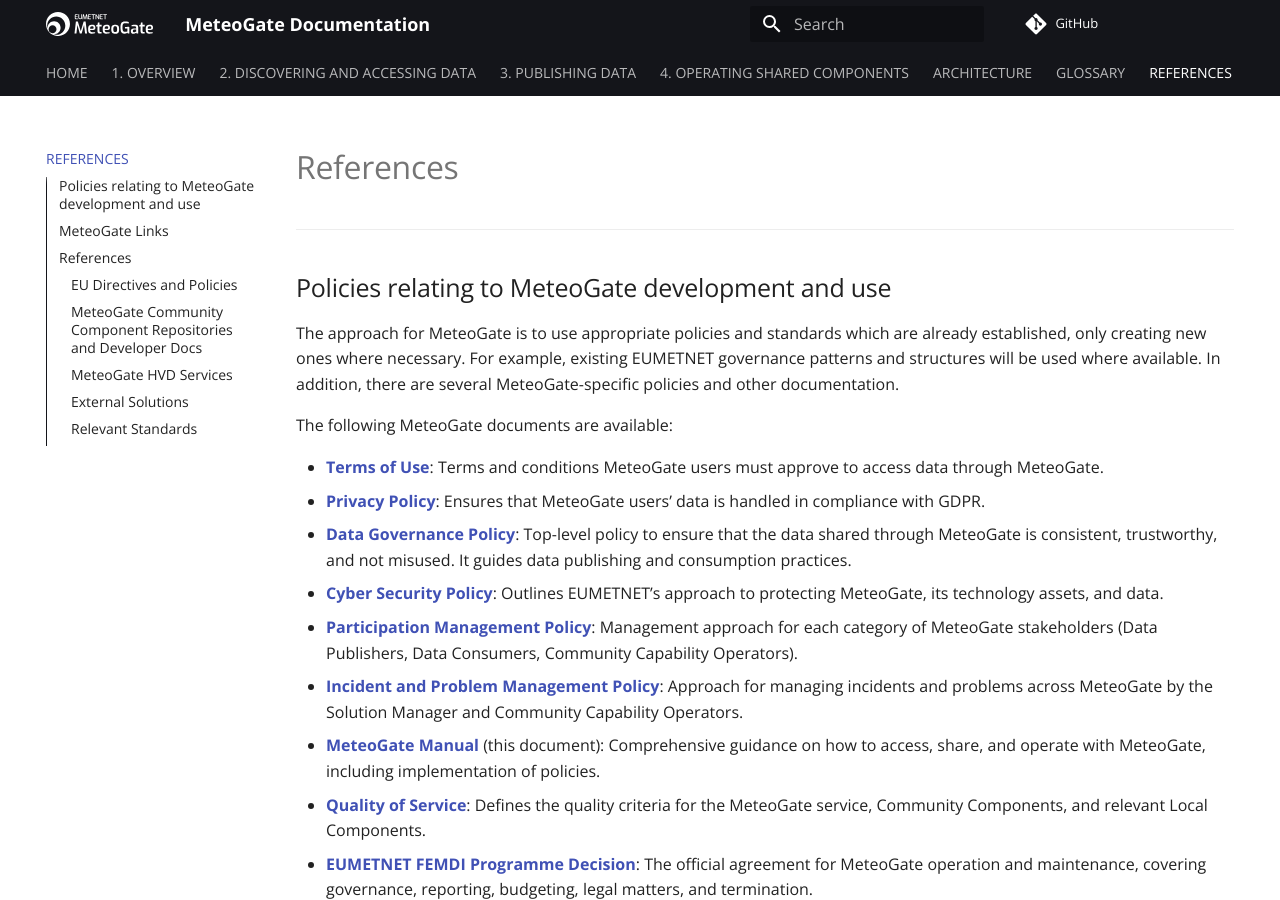
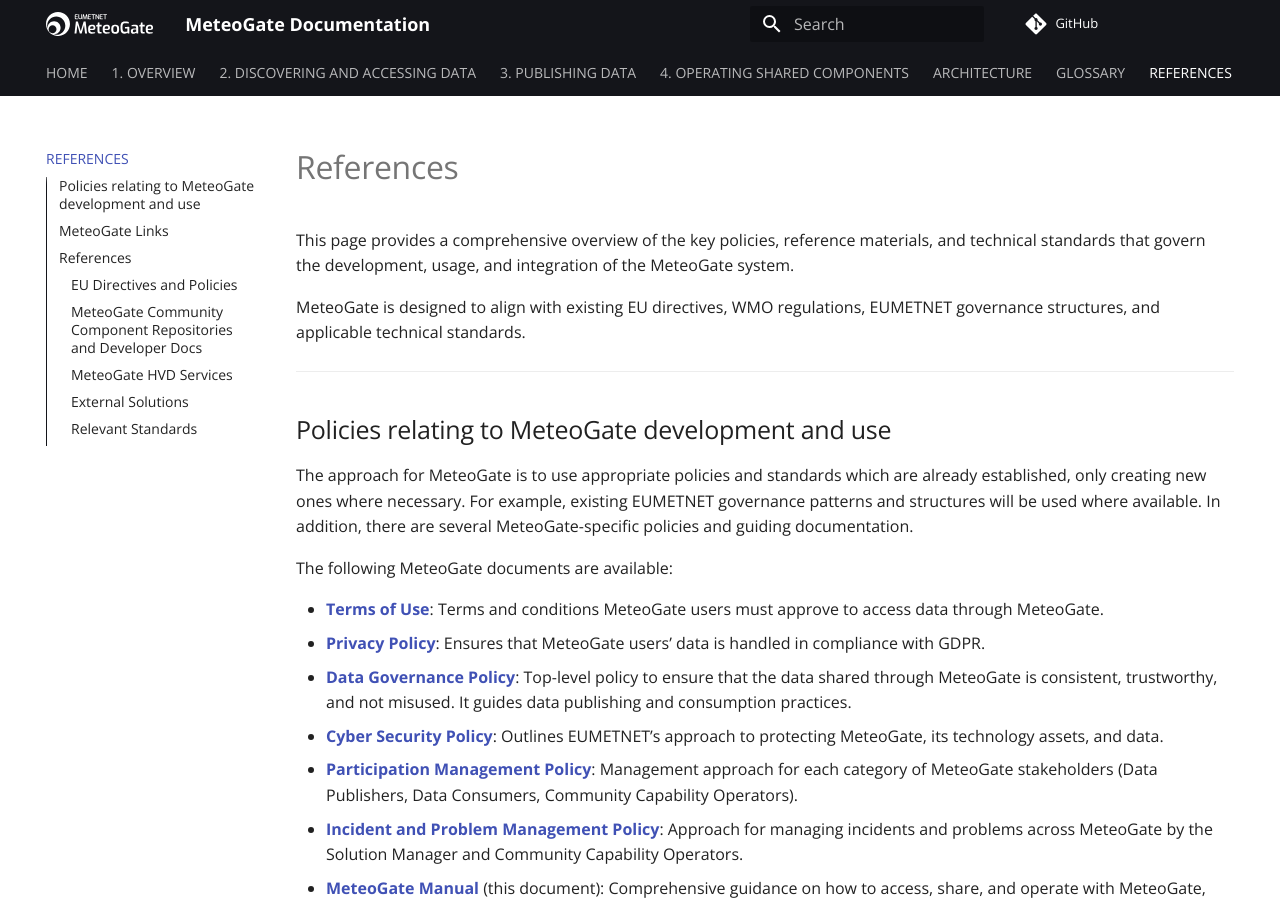
Before and after one commit to EUMETNET/meteogate-documentation, an MkDocs documentation site: the page built from docs/references.md, in a window 1280 px wide and 900 px high. Built offline with MkDocs 1.6.1 and Material for MkDocs 9.7.7, drawn with Linux system fonts in a browser that asks for light colours; comment, search, counter and statistics services are not loaded.

Commit message:
Update references.md

```diff
--- a/docs/references.md
+++ b/docs/references.md
@@ -1,11 +1,14 @@
 # References
 
+This page provides a comprehensive overview of the key policies, reference materials, and technical standards that govern the development, usage, and integration of the MeteoGate system.
+
+MeteoGate is designed to align with existing EU directives, WMO regulations, EUMETNET governance structures, and applicable technical standards.
 
 ---
 
 ## Policies relating to MeteoGate development and use
 
-The approach for MeteoGate is to use appropriate policies and standards which are already established, only creating new ones where necessary. For example, existing EUMETNET governance patterns and structures will be used where available. In addition, there are several MeteoGate-specific policies and other documentation.
+The approach for MeteoGate is to use appropriate policies and standards which are already established, only creating new ones where necessary. For example, existing EUMETNET governance patterns and structures will be used where available. In addition, there are several MeteoGate-specific policies and guiding documentation.
 
 The following MeteoGate documents are available:
 
```
